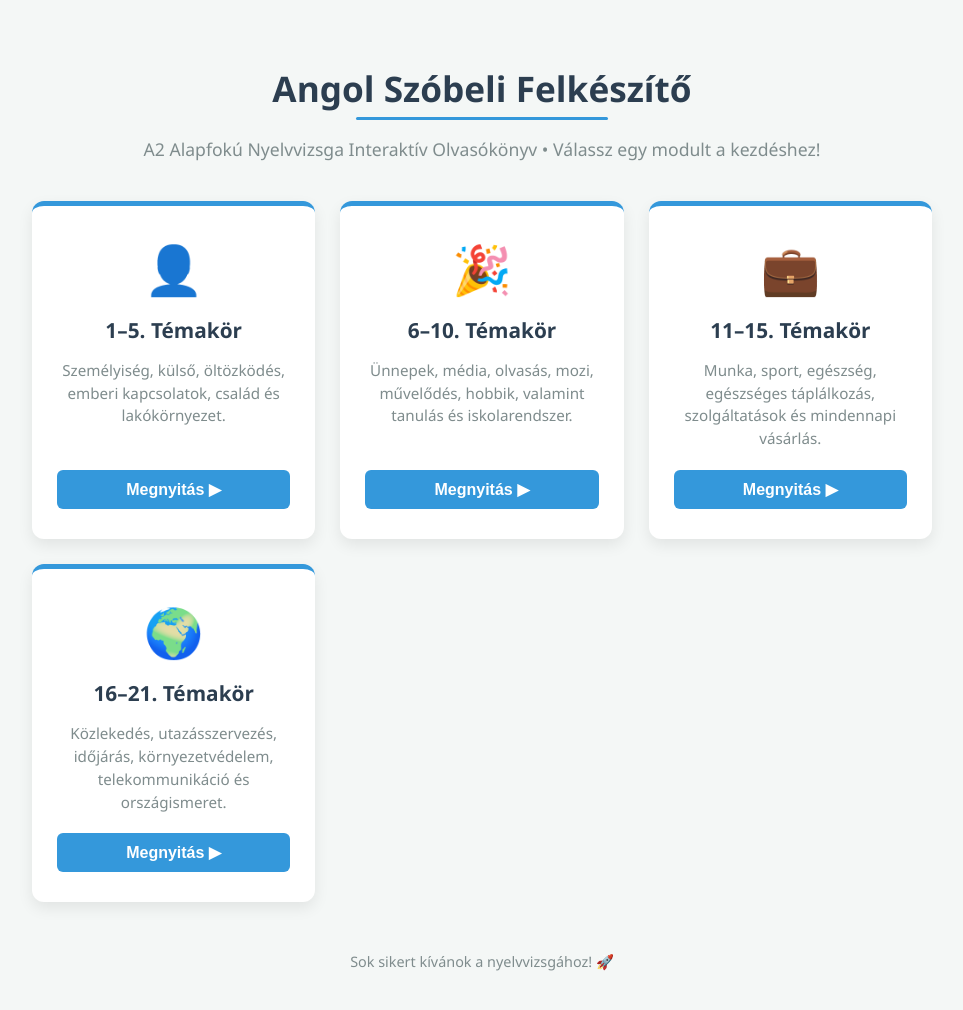
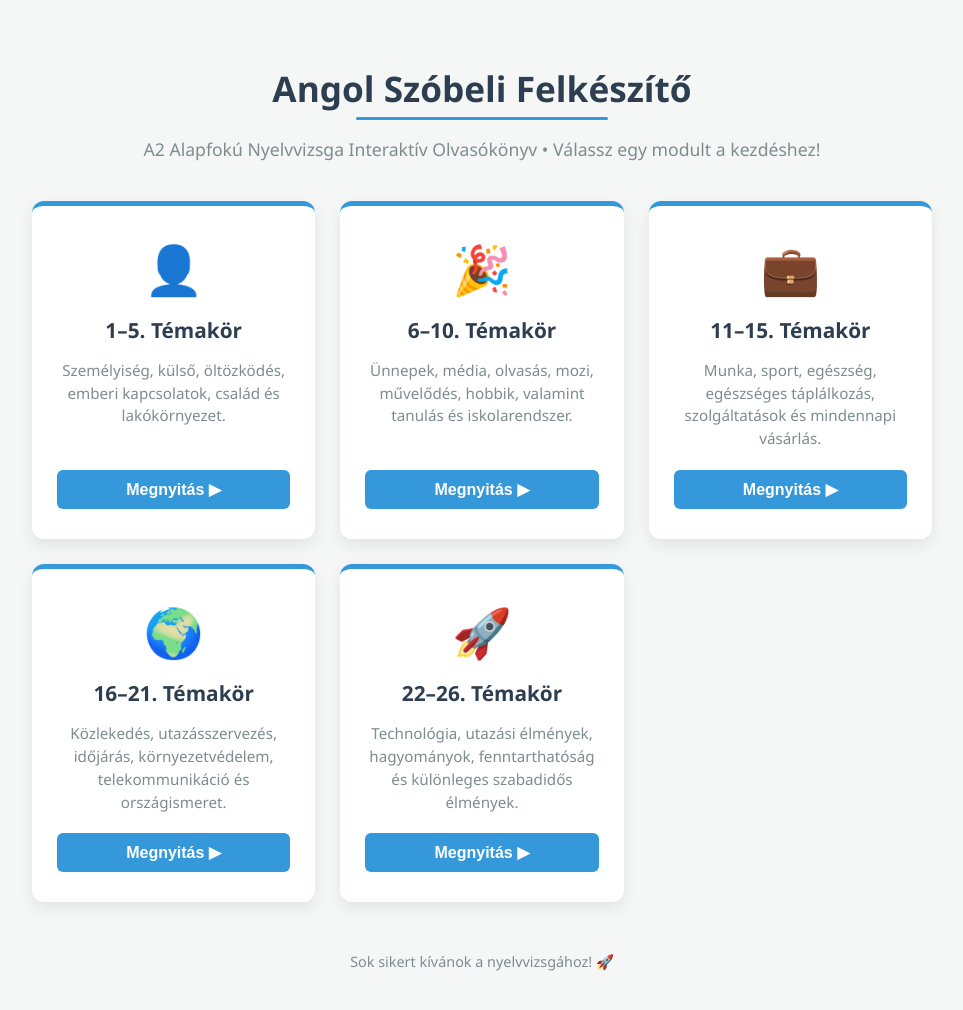
Before and after one commit to vlgyok2-byte/angol, a plain HTML site: page 2olvas_vizsga_index.html in a window 1280 px wide. Shown: the whole page, without its empty margins (158-1121 px from the left). Drawn offline with Linux system fonts and the light colour scheme.

Commit message:
Update 2olvas_vizsga_index.html

```diff
--- a/2olvas_vizsga_index.html
+++ b/2olvas_vizsga_index.html
@@ -184,6 +184,16 @@
                 </div>
                 <button class="btn-start">Megnyitás ▶</button>
             </a>
+
+            <!-- 22-26. Téma (Javítva aláhúzásos fájlnévre) -->
+            <a href="2olvas_vizsga 22_26.html" class="card">
+                <div>
+                    <div class="card-icon">🚀</div>
+                    <h3>22–26. Témakör</h3>
+                    <p>Technológia, utazási élmények, hagyományok, fenntarthatóság és különleges szabadidős élmények.</p>
+                </div>
+                <button class="btn-start">Megnyitás ▶</button>
+            </a>
         </div>
 
         <footer>
```
